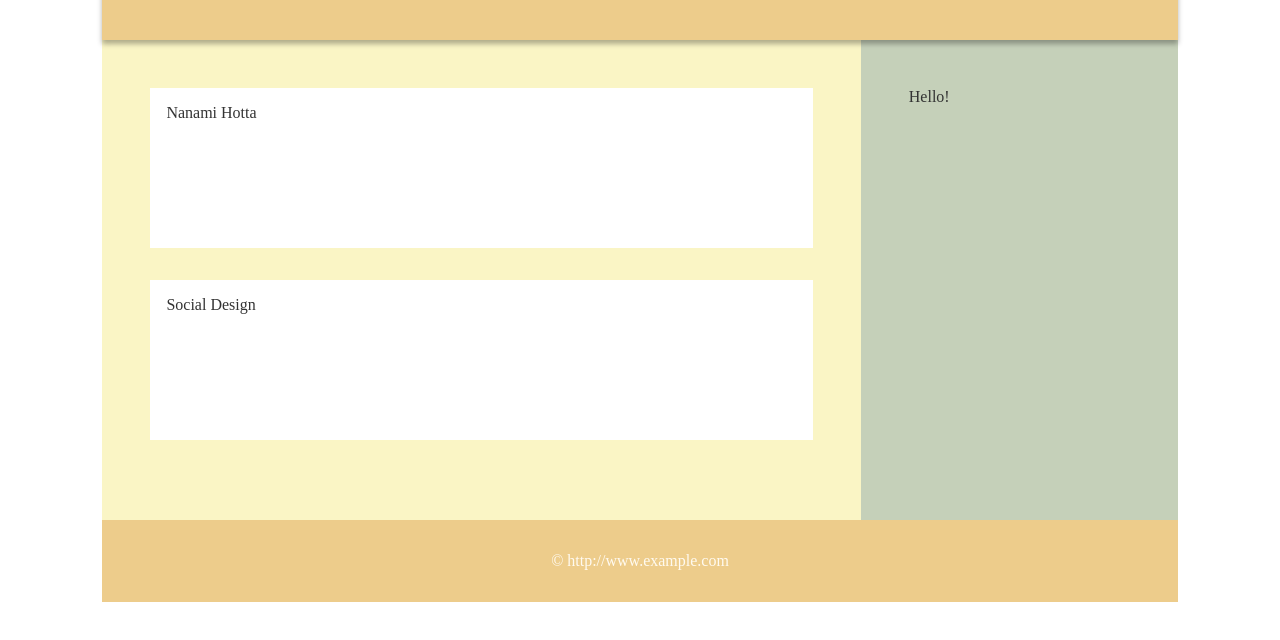
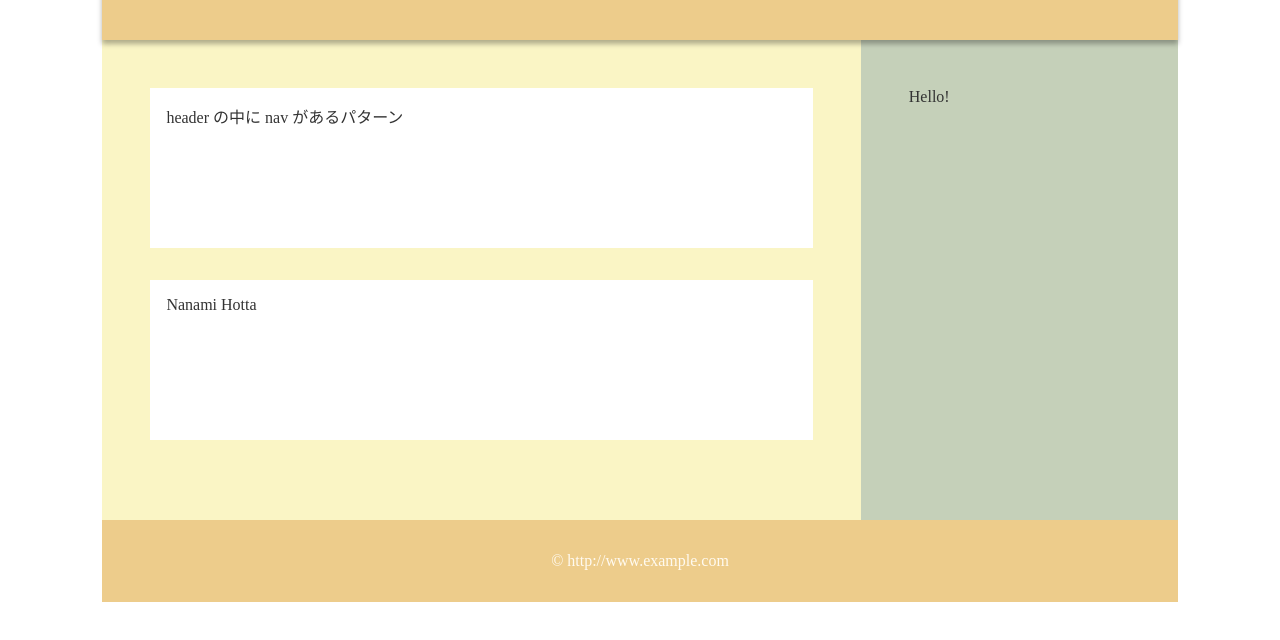
Before and after one commit to Nanami-Hotta/css_sample_06, a plain HTML site: page index.html in a window 1280 px wide. Shown: the part 88-728 px from the top of the page. Drawn offline with Linux system fonts and the light colour scheme.

Commit message:
Update index.html

```diff
--- a/index.html
+++ b/index.html
@@ -27,11 +27,11 @@
       <section>
 
         <article>
-          Nanami Hotta
+          header の中に nav があるパターン
         </article>
 
         <article>
-          Social Design
+          Nanami Hotta
         </article>
 
       </section>
```
